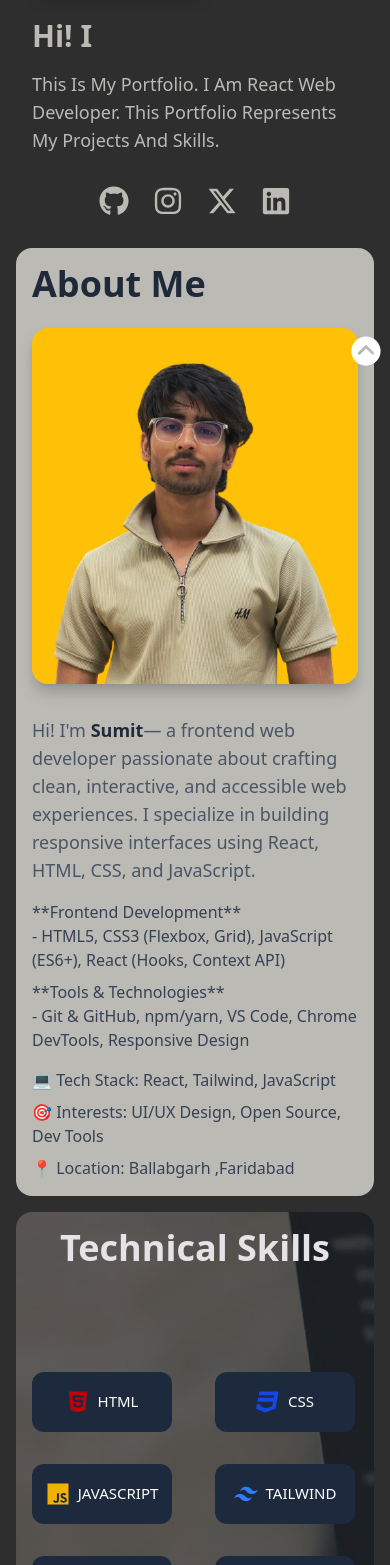
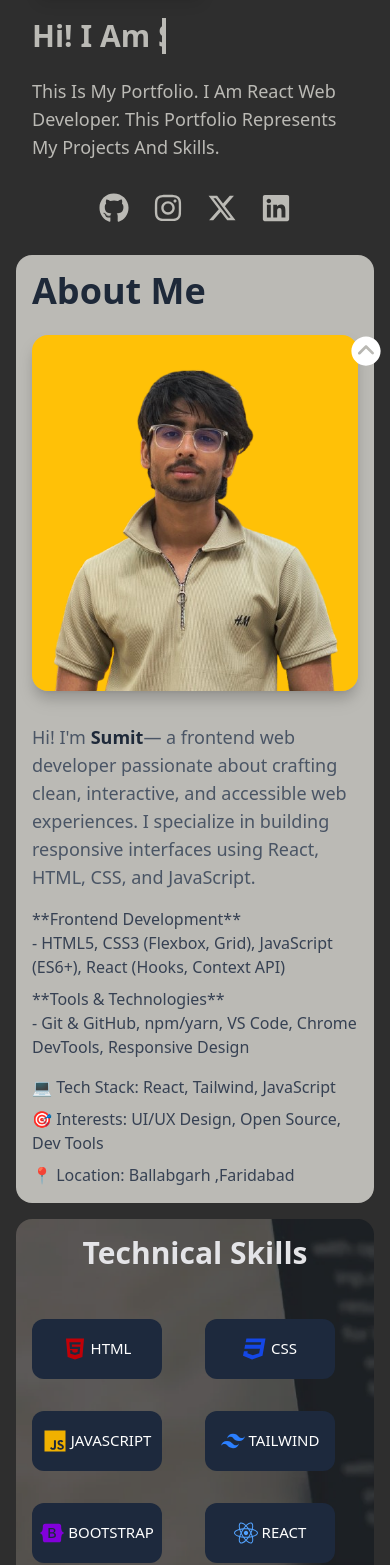
Before and after one commit to Sumit-004/Portfolio, a React (Vite) app: page / in a window 390 px wide. Shown: the part 435-2000 px from the top of the page. Built offline with nearby package versions, Linux system fonts and the light colour scheme.

Commit message:
Changes in Footer

```diff
--- /dev/null
+++ b/src/components/AnimatedText.jsx
@@ -0,0 +1,11 @@
+import React from 'react'
+
+const AnimatedText = () => {
+  return (
+    <div className='inline-block'>
+      <div className='text'>Hi! I Am Sumit...</div>
+    </div>
+  )
+}
+
+export default AnimatedText
--- a/src/components/Footer.jsx
+++ b/src/components/Footer.jsx
@@ -19,24 +19,67 @@ import { IoIosArrowDropupCircle } from "react-icons/io";
 const Footer = () => {
   return (
     <>
+      {/* Contact Section */}
       <div id="Footer" className='flex flex-col md:flex-row items-center justify-center mt-20 text-white bg-neutral-700 min-h-[24rem] py-8'>
         <div className='w-full md:w-4/7 flex items-center justify-center p-4'>
-          <div className='w-full md:w-3/4 h-auto text-gray-700 bg-[#bbbab5]  p-4 md:p-7 rounded-xl'>
-            <h1 className='text-2xl md:text-4xl font-bold flex justify-center'>Contact</h1>
-            <p className='text-base md:text-xl mt-4 md:mt-8 flex items-center gap-3'><MdLocalPhone />Phone: +91 9520410011</p>
-            <p className='text-base md:text-xl mt-2 flex items-center gap-3'><IoIosMail />E-mail: sh.sumit2004@gmail.com</p>
 
-            <div id="contact" className='mt-8 md:mt-16 text-xl md:text-3xl flex items-center justify-center gap-4 md:gap-10'>
-              <h2><a className='hover:text-zinc-900' href="https://github.com/Sumit-004"><FaGithub /></a></h2>
-              <h2><a className='hover:text-red-600' href="https://www.instagram.com/im_sumit004?igsh=azJxcjl5NWlraDRt"><FaInstagram /></a></h2>
-              <h2><a className='hover:text-zinc-900' href=""><FaXTwitter /></a></h2>
-              <h2><a className='hover:text-sky-700' href=""><FaLinkedin /></a></h2>
+          <div className="w-full md:w-3/4 bg-gray-900 bg-opacity-70 rounded-3xl shadow-lg p-8 md:p-12 text-left border border-gray-700 backdrop-blur-sm">
+            <h1 className="text-3xl md:text-4xl font-bold mb-6 tracking-wide">
+              Get in Touch
+            </h1>
+            <p className="text-lg flex items-center gap-4 justify-start mb-4">
+              <MdLocalPhone className="text-sky-400 text-3xl" />
+              <span className="hover:text-sky-400 transition duration-300 cursor-pointer">
+                +91 9520410011
+              </span>
+            </p>
+            <p className="text-lg flex items-center gap-4 justify-start mb-6">
+              <IoIosMail className="text-sky-400 text-3xl" />
+              <span className="hover:text-sky-400 transition duration-300 cursor-pointer">
+                sh.sumit2004@gmail.com
+              </span>
+            </p>
+
+            <div
+              id="contact"
+              className="flex justify-center md:justify-start gap-8 text-3xl md:text-4xl mt-8"
+            >
+              <a
+                href="https://github.com/Sumit-004"
+                className="text-gray-400 hover:text-white transition-colors duration-300"
+                aria-label="GitHub"
+              >
+                <FaGithub />
+              </a>
+              <a
+                href="https://www.instagram.com/im_sumit004?igsh=azJxcjl5NWlraDRt"
+                className="text-pink-500 hover:text-red-700 transition-colors duration-300"
+                aria-label="Instagram"
+              >
+                <FaInstagram />
+              </a>
+              <a
+                href="#"
+                className="text-blue-400 hover:text-blue-700 transition-colors duration-300"
+                aria-label="X Twitter"
+              >
+                <FaXTwitter />
+              </a>
+              <a
+                href="#"
+                className="text-sky-500 hover:text-sky-600 transition-colors duration-300"
+                aria-label="LinkedIn"
+              >
+                <FaLinkedin />
+              </a>
             </div>
           </div>
         </div>
 
+
+        {/* Mail Section */}
         <div id="form" className='p-4 w-full md:w-3/7 mt-8 md:mt-0 md:border-l-3'>
-          <div className='h-auto w-full md:w-2/3 bg-[#bbbab5]  text-neutral-900 md:ml-12 rounded-2xl p-4 md:p-6 mx-auto'>
+          <div className='h-auto w-full md:w-2/3 bg-gray-900  text-neutral-100 md:ml-12 rounded-2xl p-4 md:p-6 mx-auto'>
 
             <form action='https://formspree.io/f/mgvarbgy' method='POST' className="space-y-4">
               <div className='flex flex-col md:flex-row md:gap-4 space-y-4 md:space-y-0'>
@@ -56,11 +99,11 @@ const Footer = () => {
               <textarea
                 className='w-full p-3 rounded-lg border border-gray-400 focus:outline-none focus:ring-2 focus:ring-sky-600 min-h-[120px]'
                 required
-                name="messeage"
+                name="message"
                 placeholder='Message'></textarea>
               <div className="flex justify-center">
                 <button
-                  className='px-6 py-2 bg-sky-800 hover:bg-sky-700 text-white rounded-full transition-colors cursor-pointer duration-300'
+                  className='px-6 py-2 bg-purple-800 hover:bg-purple-600 text-white rounded-full transition-colors cursor-pointer duration-300'
                   type="submit">
                   Submit
                 </button>
@@ -68,9 +111,9 @@ const Footer = () => {
             </form>
           </div>
         </div>
-        <p className='fixed md:bottom-20 bottom-10 md:right-14 right-1.5 text-4xl text-white'>
+        <p className='fixed md:bottom-20 bottom-10 md:right-14 right-1.5 text-4xl text-white z-100'>
 
-          <h2 className='hover:text-gray-400 transition-all cursor-pointer z-2' onClick={scrollToTop}><IoIosArrowDropupCircle /></h2>
+          <h2 className='hover:text-gray-400 transition-all cursor-pointer' onClick={scrollToTop}><IoIosArrowDropupCircle /></h2>
 
         </p>
       </div>
--- a/src/components/Menu.jsx
+++ b/src/components/Menu.jsx
@@ -1,6 +1,7 @@
 import React from 'react'
 import img from '../assets/avatar.avif'
 import TextChange from './TextChange'
+import AnimatedText from './AnimatedText';
 import { FaGithub } from "react-icons/fa6";
 import { FaXTwitter } from "react-icons/fa6";
 import { FaInstagram } from "react-icons/fa";
@@ -31,7 +32,7 @@ const Menu = () => {
                         Available For Hire
                     </h1>
                     <h1 className='text-3xl md:text-6xl font-bold'>
-                        <TextChange />
+                        <AnimatedText />
                     </h1>
                     <p className='mt-4 md:mt-8 text-lg sm:text-xl md:text-2xl'>
                         This Is My Portfolio. I Am React Web Developer. This Portfolio Represents My Projects And Skills.
@@ -51,10 +52,10 @@ const Menu = () => {
 
                 <div className='w-full md:w-auto flex md:items-center justify-center md:justify-end order-3'>
                     <div id="contact" className='text-3xl text-[#bbbab5] md:text-4xl flex flex-row md:flex-col gap-6 md:gap-10'>
-                        <h2><a className='hover:text-black transition-all' href="https://github.com/Sumit-004"><FaGithub /></a></h2>
-                        <h2><a className='hover:text-red-600 transition-all' href="https://www.instagram.com/im_sumit004?igsh=azJxcjl5NWlraDRt"><FaInstagram /></a></h2>
-                        <h2><a className='hover:text-black transition-all' href=""><FaXTwitter /></a></h2>
-                        <h2><a className='hover:text-blue-800 transition-all' href=""><FaLinkedin /></a></h2>
+                        <h2><a className='hover:text-black transition-all duration-300' href="https://github.com/Sumit-004"><FaGithub /></a></h2>
+                        <h2><a className='hover:text-red-600 transition-all duration-300' href="https://www.instagram.com/im_sumit004?igsh=azJxcjl5NWlraDRt"><FaInstagram /></a></h2>
+                        <h2><a className='hover:text-black transition-all duration-300' href=""><FaXTwitter /></a></h2>
+                        <h2><a className='hover:text-blue-800 transition-all duration-300' href=""><FaLinkedin /></a></h2>
                     </div>
                 </div>
             </div>
--- a/src/components/Projects.jsx
+++ b/src/components/Projects.jsx
@@ -27,7 +27,7 @@ const projects = [
       description: "This Website Allows users To Order Food Online",
       tags: ["React", "Redux", "Tailwind"],
       github: "https://github.com/Sumit-004/Food-Delivery",
-      demo: "https://foodiehubbysumit.netlify.app/#order",
+      demo: "https://foodiehubbysumit.netlify.app/",
       image: pro3,
     },
 
--- a/src/components/Skills.jsx
+++ b/src/components/Skills.jsx
@@ -42,15 +42,15 @@ const Skills = () => {
   return (
 
     <div id="Skills" className='m-[1rem] flex flex-col md:flex-col items-center justify-center md:h-dvh h-auto md:ml-8 md:m-[2rem] p-4'>
-      <h2 className="text-4xl font-bold mb-6 text-zinc-200">Technical Skills</h2>
-      <div className="w-full md:w-1/2 md:h-dvh mt-20 md:mt-20">
-        <div className='grid md:grid-cols-3 md:grid-rows-2  grid-cols-2 grid-rows-3 md:gap-x-20 gap-x-10 gap-y-8'>
+      <h2 className="md:text-4xl text-3xl font-bold mb-12 md:mb-18 text-zinc-200">Technical Skills</h2>
+      <div className="w-full md:w-1/2 md:h-dvh">
+        <div className='grid md:grid-cols-3 md:grid-rows-2  grid-cols-2 grid-rows-3 md:gap-x-20 gap-x-5 gap-y-8'>
 
           {skill.map((skill, index) => (
             <div key={index}
               data-aos="fade-up"
               data-aos-duration="500"
-              className='bg-slate-800 h-[60px] w-[140px] md:h-[90px] md:w-[220px] rounded-xl md:rounded-2xl md:text-2xl text-[15px] flex md:gap-4 gap-2 items-center justify-center text-white hover:scale-105 duration-300 transition-all cursor-pointer'>{skill.icon}{skill.title}</div>
+              className='bg-slate-800 h-[60px] w-[130px] md:h-[90px] md:w-[220px] rounded-xl md:rounded-2xl md:text-2xl text-[15px] flex md:gap-4 gap-1 items-center justify-center text-white hover:scale-105 duration-300 transition-all cursor-pointer'>{skill.icon}{skill.title}</div>
           ))}
         </div>
       </div>
--- a/src/index.css
+++ b/src/index.css
@@ -56,3 +56,21 @@ body{
     opacity: 40%;
     z-index: -1;
   }
+.text{
+  width: 100%;
+  white-space: nowrap;
+  overflow: hidden;
+  border-right: 4px solid;
+  animation: typing 2.5s steps(20) infinite alternate,
+  cursor .4s step-end infinite alternate;
+}
+@keyframes typing {
+  from{
+    width: 0;
+  }
+}
+@keyframes cursor {
+  50%{
+    border-color: transparent;
+  }
+}
```
Lines whose indentation alone changed are shown as unchanged.
